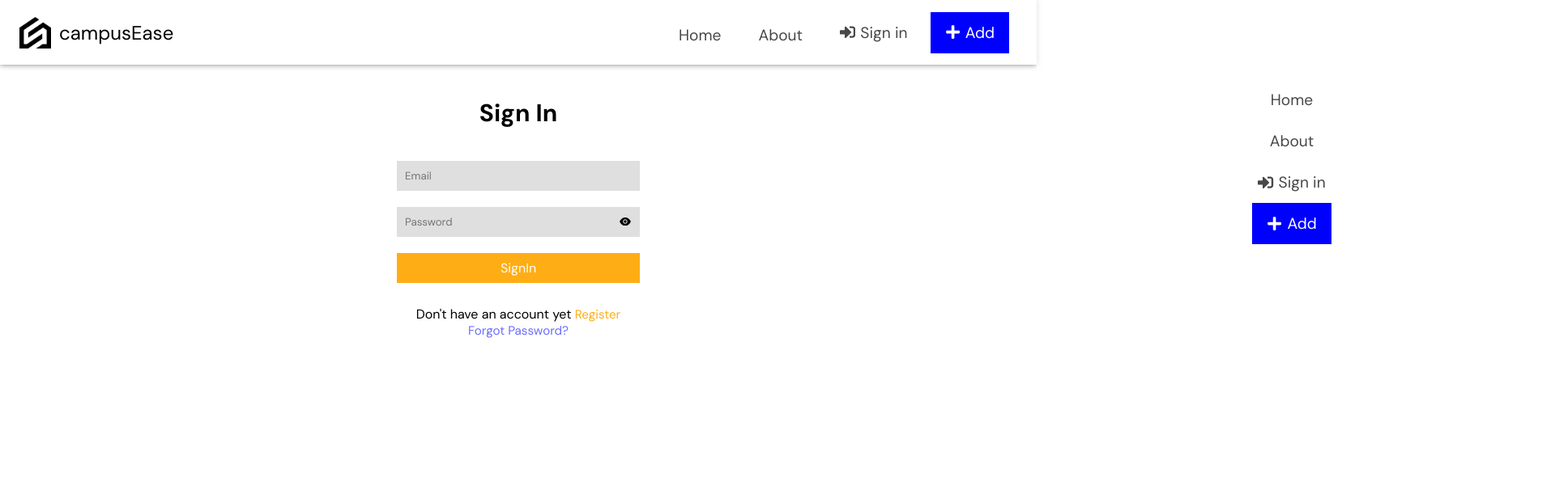
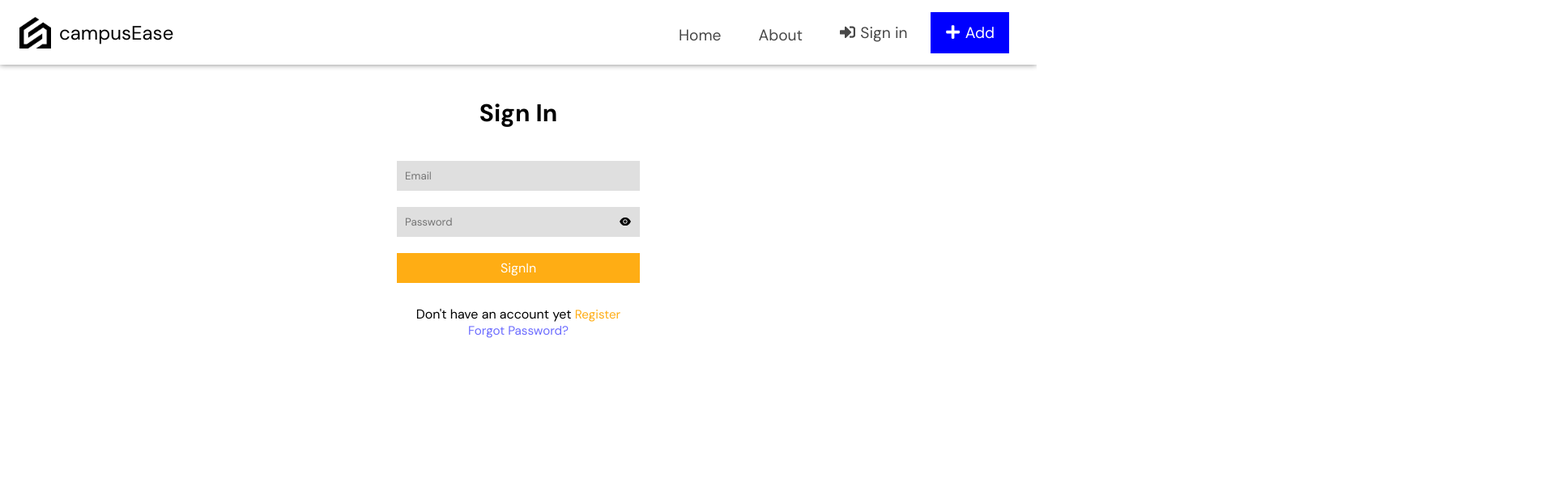
Before and after one commit to Chimev/Campus-Ease, a React (Vite) app: page /sign-in in a window 1280 px wide. Shown: the top 616 px of the page at 81% size, 1920 px wide, since content can reach past the window. Built offline with nearby package versions, Linux system fonts and the light colour scheme; no server answers.

Commit message:
navbar bug fixed

```diff
--- a/src/component/navbar/Navbar.scss
+++ b/src/component/navbar/Navbar.scss
@@ -7,6 +7,13 @@ nav{
     align-items: center;
     box-shadow: 0 0 7px grey;
     border: none;
+    position: relative;
+    z-index: 0;
+    background-color: var(--white);
+
+    @include sm{
+        height: 70px;
+    }
 
     .left{
         .logo{
@@ -34,6 +41,7 @@ nav{
 
             @include sm{
                 display: none;
+                margin-right: 0px;
             }
         }
 
@@ -61,8 +69,7 @@ nav{
 
         .menuBar{
             display: none;
-            z-index: 999;
-            position: relative;
+
 
             @include sm{
                 display: inline;
@@ -82,21 +89,19 @@ nav{
         .menu {
             background-color: rgba(255, 255, 255, 0.733);
             position: absolute;
-            top: 0;
-            right: -50%;
-            width: 50%;
-            height: 50vh;
+            top: -95%;
+            left: 0;
+            width: 100%;
+            height: 65px;
             color: white;
             transition: all 0.5s ease;
-            z-index: 800;
+            z-index:-2;
 
             display: flex;
-            flex-direction: column;
-            justify-content: center;
             align-items: center;
 
             &.active{
-                right: 0;
+                top: 70px;
             }
 
 
--- a/src/index.scss
+++ b/src/index.scss
@@ -25,7 +25,7 @@
     margin: 0;
     padding: 0;
     box-sizing: border-box;
-    font-family: "DM Sans", sans-serif;;
+    font-family: "DM Sans", sans-serif;
     // --font-base: "DM Sans", sans-serif;
 }
 body{
```
